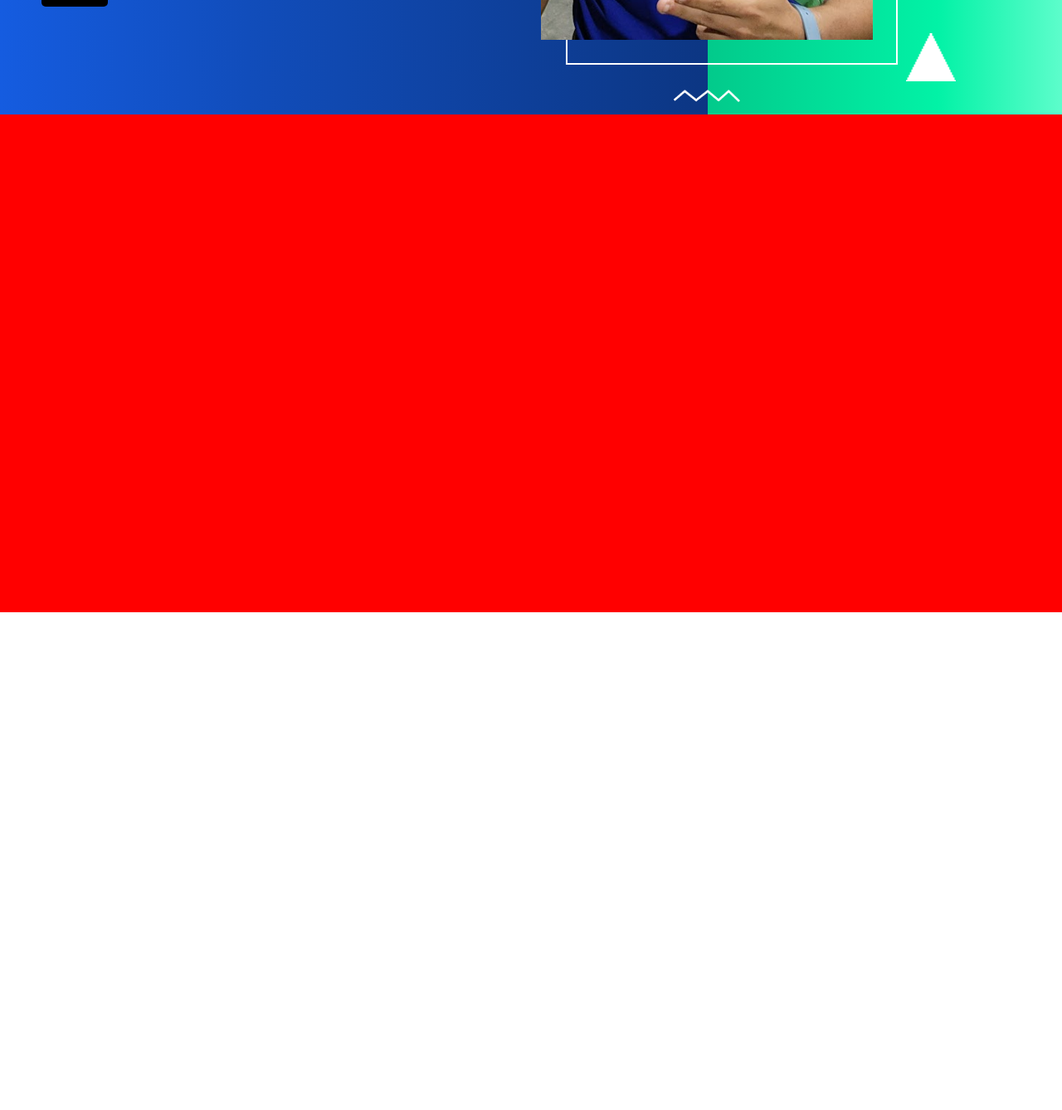
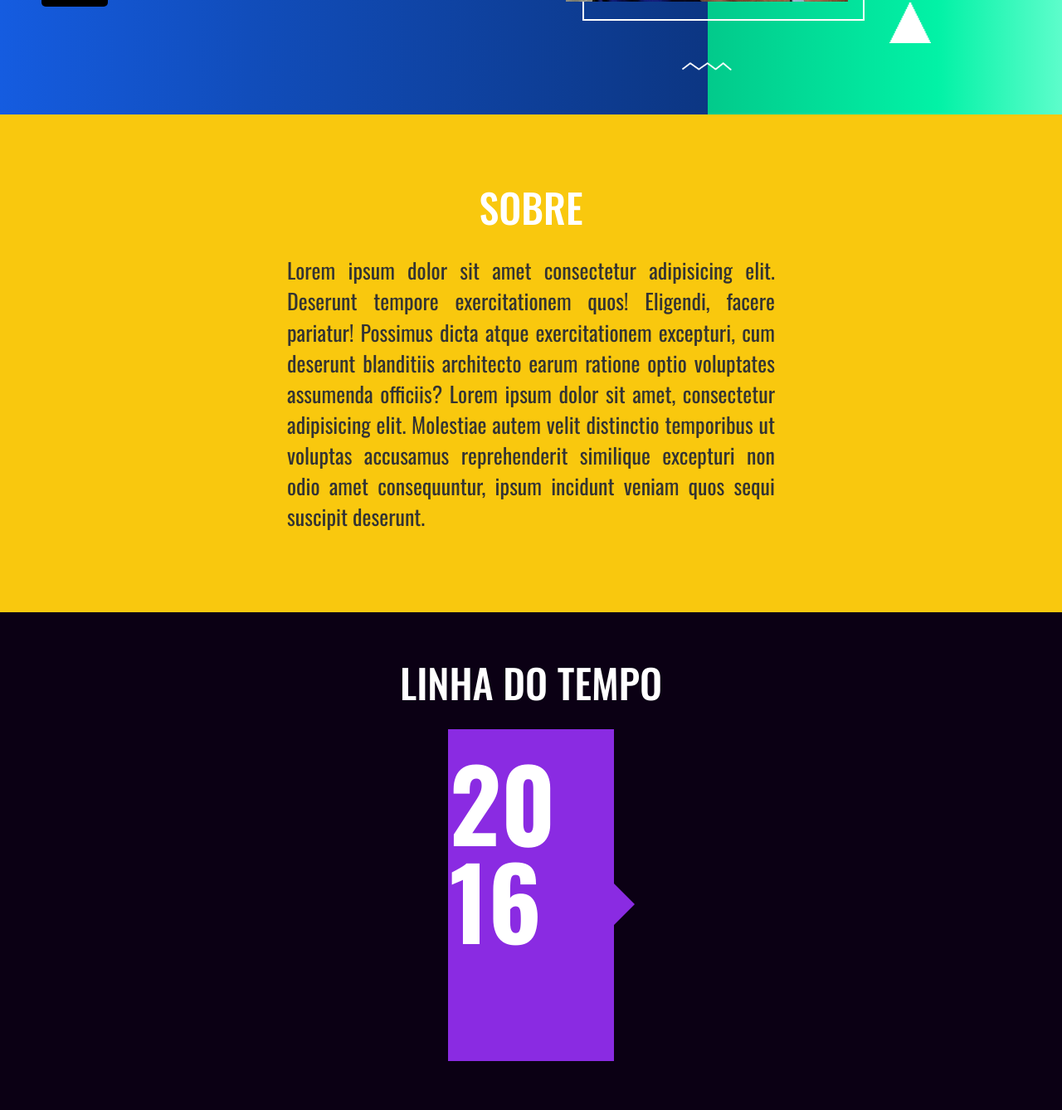
Before and after one commit to Heuller11/curriculum, a plain HTML site: page index.html in a window 1280 px wide. Shown: the part 742-2080 px from the top of the page at 83% size. Before the commit the page ends 1480 px from the top, so only its background shows below. Drawn offline with nearby package versions, Linux system fonts and the light colour scheme.

Commit message:
added about and initialize timeline

```diff
--- a/css/about.css
+++ b/css/about.css
@@ -1,5 +1,16 @@
 #about {
     width: 100%;
     height: 600px;
-    background-color: red;
+    background-color: #F9C80E;
+    padding-inline: 150px;
+    display: flex;
+    flex-direction: column;
+    justify-content: center;
+    align-items: center;
 }
+
+.text-about {
+    width: 60%;
+    text-align: justify;
+    font-size: 26px;
+}
--- a/css/geral.css
+++ b/css/geral.css
@@ -4,3 +4,11 @@
 body {
     font-family: 'Oswald', sans-serif !important;
 }
+
+h4 {
+    margin: 0 !important;
+    text-align: center;
+    text-transform: uppercase;
+    font-size: 48px !important;
+    padding-bottom: 30px;
+}
--- a/css/header.css
+++ b/css/header.css
@@ -40,23 +40,23 @@ h2 p:last-child {
 
 .photo {
     position: absolute;
-    left: calc(66.6% - 200px);
-    top: 90px;
+    left: calc(66.6% - 170px);
+    top: 136.5px;
 }
 
 .photo-curriculum {
-    width: 400px;
+    width: 340px;
     z-index: 1;
 }
 
 .memphis-border-photo {
-    width: 400px;
-    height: 620px;
+    width: 340px;
+    height: 527px;
     background-color: transparent;
     border: 2px solid #ffffff;
     position: absolute;
-    left: calc(66.6% - 170px);
-    top: calc(375px - 255px);
+    left: calc(66.6% - 150px);
+    top: 160px;
     z-index: 0;
 }
 
@@ -65,24 +65,24 @@ h2 p:last-child {
 }
 
 .memphis-wave {
-    width: 80px;
+    width: 60px;
     left: -100px;
     top: -50px;
 }
 .memphis-wave.x2 {
-    width: 80px;
-    top: 680px;
-    left: calc(50% - 40px);
+    width: 60px;
+    top: 600px;
+    left: calc(50% - 30px);
 }
 
 .memphis-triangle {
-    width: 60px;
+    width: 50px;
     bottom: -50px;
     right: -100px;
 }
 
 .memphis-x {
-    width: 30px;
+    width: 20px;
     top: 18px;
     right: -80px;
 }
--- /dev/null
+++ b/css/timeline.css
@@ -0,0 +1,48 @@
+#timeline {
+    min-height: 600px;
+    background-color: #0B0014;
+    padding-inline: 150px;
+    display: flex;
+    flex-direction: column;
+    justify-content: center;
+    align-items: center;
+}
+
+h4 {
+    color: #ffffff !important;
+}
+
+.block {
+    width: 200px;
+    min-height: 400px;
+    background-color: blueviolet;
+    position: relative;
+}
+
+.year {
+    font-size: 12rem;
+    font-weight: bold;
+    color: #ffffff;
+    position: relative;
+    padding: 2px;
+
+}
+
+.second-part-year {
+    position: absolute;
+    top: 12rem;
+    left: 2px;
+}
+
+.flag {
+    position: absolute;
+    width: 50px;
+    height: 50px;
+    background-color: transparent;
+    right: -50px;
+
+    border-left: 25px solid blueviolet;
+    border-right: 25px solid transparent;
+    border-bottom: 25px solid transparent;
+    border-top: 25px solid transparent;
+}
--- a/index.html
+++ b/index.html
@@ -9,9 +9,8 @@
     <link rel="stylesheet" href="css/nav.css">
     <link rel="stylesheet" href="css/header.css">
     <link rel="stylesheet" href="css/about.css">
+    <link rel="stylesheet" href="css/timeline.css">
     <link rel="stylesheet" href="css/contact.css">
-
-
 
     <!-- Latest compiled and minified CSS -->
     <link rel="stylesheet" href="https://maxcdn.bootstrapcdn.com/bootstrap/3.4.1/css/bootstrap.min.css">
@@ -28,7 +27,7 @@
             <li class="active"><a href="#">Apresentação</a></li>
             <li><a href="#">Sobre</a></li>
             <li><a href="#">Experiências</a></li>
-            <li><a href="#">secao</a></li>
+            <li><a href="#">Projetos</a></li>
         </ul>
     </nav>
 
@@ -40,9 +39,8 @@
             <h2>
                 <p>meu nome é <span>Héuller</span>,</p>
                 <p>sou desenvolvedor web</p>
-                <p>e cruzeirense</p>
+                <p>e cruzeirense.</p>
             </h2>
-
         </div>
         <div class="col-sm-4 last-block">
         </div>
@@ -58,10 +56,29 @@
         </div>
     </header>
     <section id="about">
-
+        <h4>Sobre</h4>
+        <div class="text-about">
+            <p>Lorem ipsum dolor sit amet consectetur adipisicing elit. Deserunt tempore exercitationem quos! Eligendi,
+                facere pariatur! Possimus dicta atque exercitationem excepturi, cum deserunt blanditiis architecto earum ratione
+                optio voluptates assumenda officiis? Lorem ipsum dolor sit amet, consectetur adipisicing elit. Molestiae autem velit
+                distinctio temporibus ut voluptas accusamus reprehenderit similique excepturi non odio amet consequuntur, ipsum incidunt
+                veniam quos sequi suscipit deserunt.
+            </p>
+        </div>
     </section>
 
+    <section id="timeline">
+        <h4>Linha do tempo</h4>
+        <div class="block">
+            <p class="year">
+                20
+                <span class="second-part-year">16</span>
+            </p>
+            <div class="flag">
 
+            </div>
+        </div>
+    </section>
 
     <div id="contact">
         <a href="">
```
